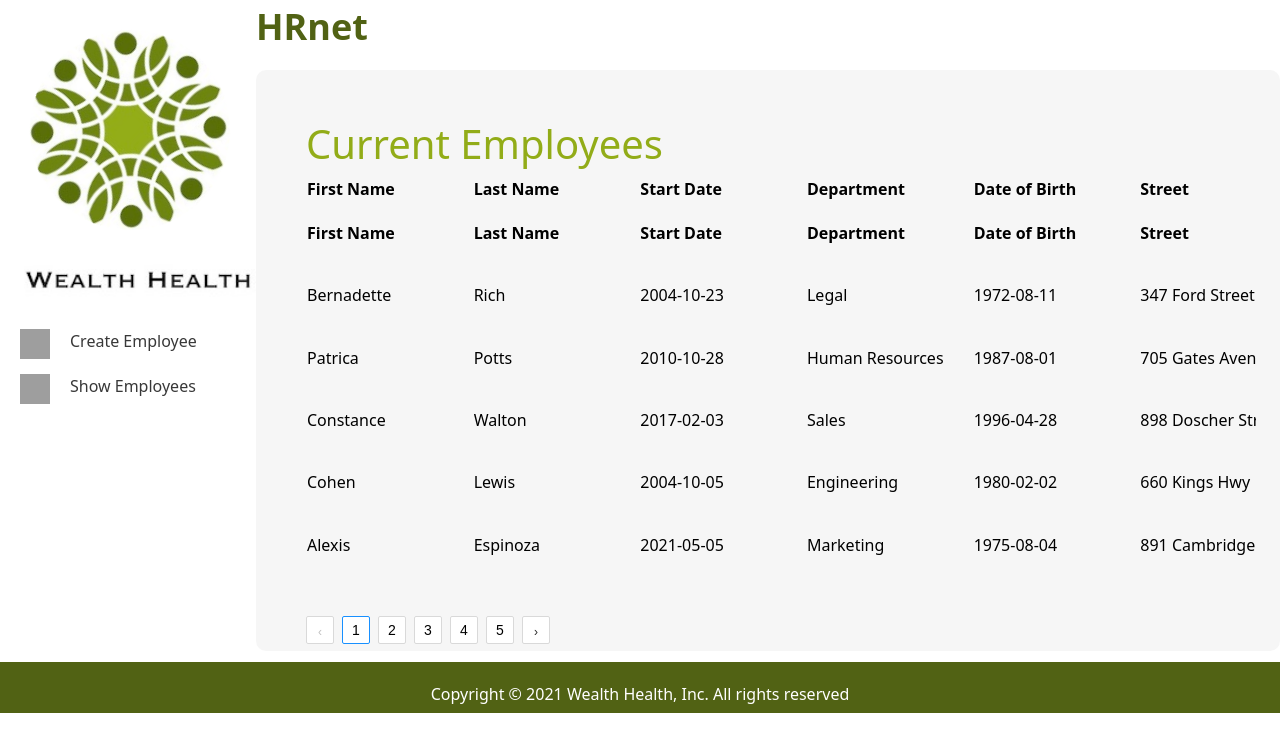
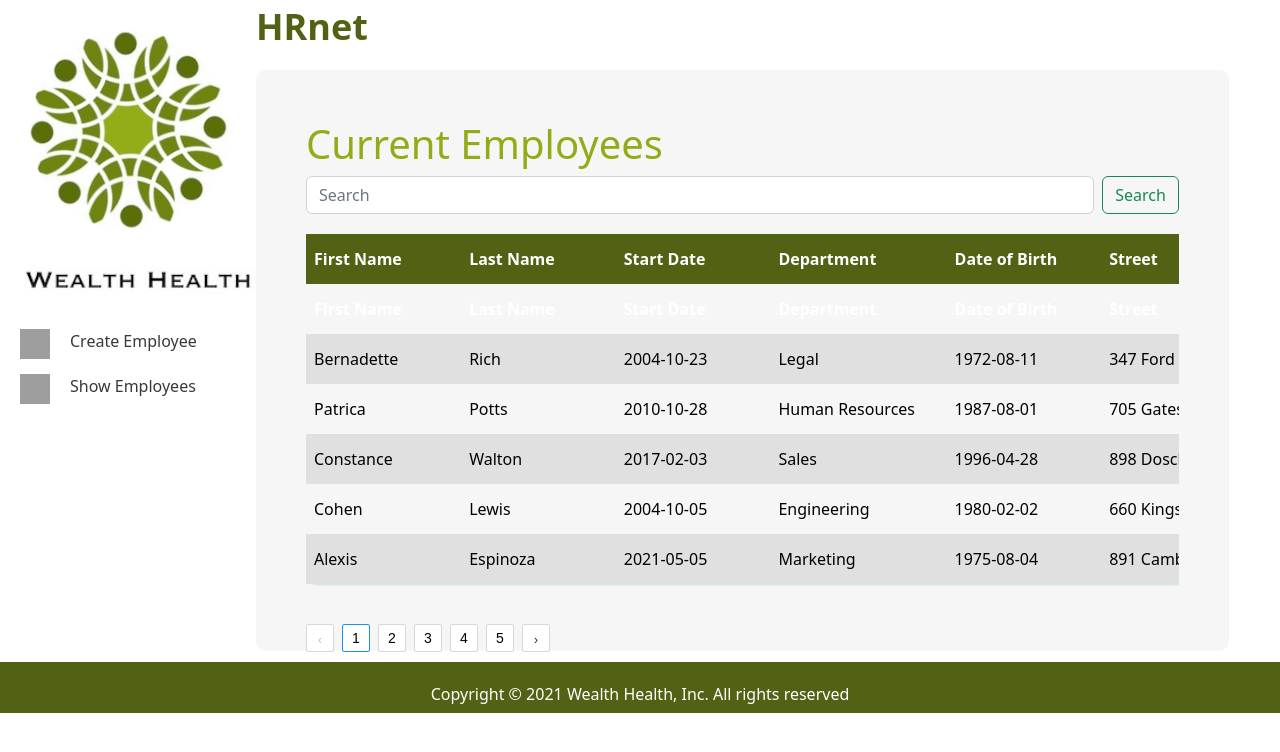
Before and after one commit to A-Amal/AmalAbdelkafi_14_27072022, a React (Create React App) app: page /employees in a window 1280 px wide. Shown: the top 752 px of the page. Built offline with nearby package versions, Linux system fonts and the light colour scheme; grey boxes are pictures that could not be loaded.

Commit message:
ajout de la fonctionnalité search pour le table employee

```diff
--- a/src/App.css
+++ b/src/App.css
@@ -35,6 +35,35 @@
 }
 */
 
-table{
-  height: 400px;
+table {
+  width: 100%;
+  padding: 1em;
+  margin: 20px 0;
+  border-collapse: collapse;
+  box-shadow: 0 1px 2px 0 #c6e8c9;
+  border-radius: 10px;
 }
+
+thead {
+  background-color: #516214;
+  font-size: 16px;
+}
+
+th {
+  text-align: left;
+  padding: 8px;
+  border: 1px solid #ffffff;
+  color: #ffffff;
+}
+td {
+  text-align: left;
+  padding: 8px;
+}
+
+tr {
+  height: 50px;
+}
+
+tr:nth-child(even) {
+  background-color: #e0e0e0;
+}
--- a/src/components/TableEmployees.js
+++ b/src/components/TableEmployees.js
@@ -4,22 +4,24 @@ import "rc-pagination/assets/index.css";
 import cloneDeep from "lodash/cloneDeep";
 import employeesData from "../employees.json"
 import styled from 'styled-components';
-import {useState} from "react";
+import {useRef, useState} from "react";
 import {useDispatch, useSelector} from "react-redux";
 import {employeesSelector} from "../redux/EmployeesSelectors";
 import {useEffect} from "react";
 import {employeesGet} from "../redux/EmployeesActions";
+import throttle from "lodash/throttle";
 
 
-
-
-function TableEmployees(){
-    const data = employeesData
+function TableEmployees() {
+    const dispatch = useDispatch()
+    const {employees} = useSelector(employeesSelector)// Data
+    const [data, setData] = useState(employeesData)
+    const [search, setSearch] = useState('')// Search input
+    const [value, setValue] = useState("");
     const countPerPage = 5;
-    const [value, setValue] = useState("");
-    const [currentPage, setCurrentPage] =useState(1);
+    const [currentPage, setCurrentPage] = useState(1);
     const [collection, setCollection] = useState(
-        cloneDeep(employeesData.slice(0, countPerPage))
+        cloneDeep(data.slice(0, countPerPage))
     );
     const columns = [
         {
@@ -38,7 +40,7 @@ function TableEmployees(){
             title: "Start Date",
             dataIndex: "startDay",
             key: "Start Date",
-            width:100,
+            width: 100,
         },
         {
             title: "Department",
@@ -56,27 +58,27 @@ function TableEmployees(){
             title: "Street",
             dataIndex: "street",
             key: "Street",
-            width: 100,
+            width: 150,
         },
         {
             title: "City",
             dataIndex: "city",
             key: "City",
-            width:100,
+            width: 100,
         },
         {
             title: "State",
             dataIndex: "state",
             key: "State",
-            width:100,
-        },{
+            width: 100,
+        }, {
             title: "Zip Code",
             dataIndex: "zipcode",
             key: "Zip Code",
             width: 100,
         }
     ];
-
+   // let dataTable
     const BodyRow = styled.tr`
       & td {
         transition: all 0.3s;
@@ -97,23 +99,78 @@ function TableEmployees(){
         setCurrentPage(p);
         const to = countPerPage * p;
         const from = to - countPerPage;
+        /*
+        employees.map((ele, cpt)=>setData(data.push(ele)))
+        dataTable = data;
+        console.log(employeesData)
+        console.log(dataTable)*/
         setCollection(cloneDeep(data.slice(from, to)));
     };
-    const dispatch = useDispatch()
-    const {employees} = useSelector(employeesSelector)// Data
+    /**
+     * Search in data
+     * @param employeesData
+     */
+
+    const filterSearch = () => {
+        // Format terms
+        const words = value
+            .toLowerCase()
+            .trim()// Remove whitespace
+            .replace(/[.,/#!$%^&*;:{}=\-_`~()]/g, "")// Remove punctuation
+            .split(' ')
+        // Search method
+        const searchInDate = (date, term) =>
+            (new Date(date)).toLocaleDateString('en-US').toLowerCase().includes(term) ||
+            (new Date(date)).toLocaleDateString('en-US').includes(term)
+        // Search each terms
+        let results ;
+        console.log(value)
+        console.log(data)
+        words.forEach((word) => {
+            console.log(word)
+            results = data.filter((item) => (
+                item.firstName.toLowerCase().includes(word) ||
+                item.lastName.toLowerCase().includes(word) ||
+                searchInDate(item.dateOfBirth, word) ||
+                item.street.toLowerCase().includes(word)||
+                item.city.toLowerCase().includes(word)||
+                item.state.toLowerCase().includes(word)||
+                item.zipcode.toLowerCase().includes(word)||
+                searchInDate(item.startDay, word) ||
+                item.department.toLowerCase().includes(word)
+            ))
+        })
+        console.log(results)
+        setData(results);
+
+    }
+
     useEffect(() => {
-        if(employees.length === 0) {
         dispatch(employeesGet())
-        }
+
+        console.log(value)
+        if (value)
+            filterSearch.current(value);
+
     }, [])
 
-    return(
+    return (
+        <>
+            <div className="search">
+                <form className="d-flex">
+                    <input className="form-control me-2" type="search"
+                           placeholder="Search" aria-label="Search"
+                           value={value}
+                           onChange={e => setValue(e.target.value)}/>
+                        <button className="btn btn-outline-success" type="button" onClick={filterSearch}>Search</button>
+                </form>
+            </div>
             <div className={"table-light"}>
                 <Table
                     columns={columns}
                     data={collection}
                     tableLayout="auto"
-            style={{ width: 950, height: 440 }} scroll={{ x: 1500 } }
+                    style={{ marginBottom:20}} scroll={{x: 1500}}
                     components={components}
                 />
                 <Pagination
@@ -123,6 +180,8 @@ function TableEmployees(){
                     total={data.length}
                 />
             </div>
+        </>
     )
 }
+
 export default TableEmployees
--- a/src/employees.json
+++ b/src/employees.json
@@ -7,7 +7,7 @@
     "street": "347 Ford Street",
     "city": "Williams",
     "state": "Nebraska",
-    "zipcode": 21081,
+    "zipcode": "21081",
     "startDay": "2004-10-23",
     "department": "Legal"
   },
@@ -19,7 +19,7 @@
     "street": "705 Gates Avenue",
     "city": "Homeworth",
     "state": "Minnesota",
-    "zipcode": 26521,
+    "zipcode": "26521",
     "startDay": "2010-10-28",
     "department": "Human Resources"
   },
@@ -31,7 +31,7 @@
     "street": "898 Doscher Street",
     "city": "Hiwasse",
     "state": "Texas",
-    "zipcode": 60082,
+    "zipcode": "60082",
     "startDay": "2017-02-03",
     "department": "Sales"
   },
@@ -43,7 +43,7 @@
     "street": "660 Kings Hwy",
     "city": "Maybell",
     "state": "Kansas",
-    "zipcode": 21330,
+    "zipcode": "21330",
     "startDay": "2004-10-05",
     "department": "Engineering"
   },
@@ -55,7 +55,7 @@
     "street": "891 Cambridge Place",
     "city": "Terlingua",
     "state": "Georgia",
-    "zipcode": 84773,
+    "zipcode": "84773",
     "startDay": "2021-05-05",
     "department": "Marketing"
   },
@@ -67,7 +67,7 @@
     "street": "933 Mill Road",
     "city": "Woodlake",
     "state": "Pennsylvania",
-    "zipcode": 61795,
+    "zipcode": "61795",
     "startDay": "2006-02-03",
     "department": "Engineering"
   },
@@ -79,7 +79,7 @@
     "street": "896 Conway Street",
     "city": "Richville",
     "state": "Washington",
-    "zipcode": 12025,
+    "zipcode": "12025",
     "startDay": "2007-08-27",
     "department": "Legal"
   },
@@ -91,7 +91,7 @@
     "street": "543 Division Avenue",
     "city": "Loyalhanna",
     "state": "Puerto Rico",
-    "zipcode": 66035,
+    "zipcode": "66035",
     "startDay": "2001-01-19",
     "department": "Engineering"
   },
@@ -103,7 +103,7 @@
     "street": "443 Madison Place",
     "city": "Bannock",
     "state": "Iowa",
-    "zipcode": 30638,
+    "zipcode": "30638",
     "startDay": "2010-06-20",
     "department": "Engineering"
   },
@@ -115,7 +115,7 @@
     "street": "770 Garland Court",
     "city": "Santel",
     "state": "Maryland",
-    "zipcode": 29743,
+    "zipcode": "29743",
     "startDay": "2002-11-20",
     "department": "Engineering"
   },
@@ -127,7 +127,7 @@
     "street": "194 Poplar Street",
     "city": "Thermal",
     "state": "Marshall Islands",
-    "zipcode": 92768,
+    "zipcode": "92768",
     "startDay": "2013-11-30",
     "department": "Engineering"
   },
@@ -139,7 +139,7 @@
     "street": "586 Rutherford Place",
     "city": "Vernon",
     "state": "New Mexico",
-    "zipcode": 84242,
+    "zipcode": "84242",
     "startDay": "2011-01-30",
     "department": "Human Resources"
   },
@@ -151,7 +151,7 @@
     "street": "894 Seaview Avenue",
     "city": "Rosewood",
     "state": "Louisiana",
-    "zipcode": 83469,
+    "zipcode": "83469",
     "startDay": "2007-07-28",
     "department": "Engineering"
   },
@@ -163,7 +163,7 @@
     "street": "258 Batchelder Street",
     "city": "Soudan",
     "state": "New York",
-    "zipcode": 17656,
+    "zipcode": "17656",
     "startDay": "2012-03-17",
     "department": "Marketing"
   },
@@ -175,7 +175,7 @@
     "street": "596 Dean Street",
     "city": "Freeburn",
     "state": "Idaho",
-    "zipcode": 54070,
+    "zipcode": "54070",
     "startDay": "2019-01-19",
     "department": "Engineering"
   },
@@ -187,7 +187,7 @@
     "street": "371 Mayfair Drive",
     "city": "Zortman",
     "state": "American Samoa",
-    "zipcode": 94817,
+    "zipcode": "94817",
     "startDay": "2008-09-17",
     "department": "Legal"
   },
@@ -199,7 +199,7 @@
     "street": "752 Lott Place",
     "city": "Kent",
     "state": "Utah",
-    "zipcode": 45721,
+    "zipcode": "45721",
     "startDay": "2014-01-02",
     "department": "Marketing"
   },
@@ -211,7 +211,7 @@
     "street": "485 Kingsway Place",
     "city": "Valle",
     "state": "Oregon",
-    "zipcode": 57893,
+    "zipcode": "57893",
     "startDay": "2020-09-27",
     "department": "Marketing"
   },
@@ -223,7 +223,7 @@
     "street": "880 Delevan Street",
     "city": "Nogal",
     "state": "Colorado",
-    "zipcode": 65219,
+    "zipcode": "65219",
     "startDay": "2010-08-15",
     "department": "Marketing"
   },
@@ -235,7 +235,7 @@
     "street": "165 Dunne Place",
     "city": "Glenshaw",
     "state": "Wyoming",
-    "zipcode": 29719,
+    "zipcode": "29719",
     "startDay": "2008-05-28",
     "department": "Sales"
   },
@@ -247,7 +247,7 @@
     "street": "199 Vandervoort Place",
     "city": "Moscow",
     "state": "North Dakota",
-    "zipcode": 19058,
+    "zipcode": "19058",
     "startDay": "2000-06-20",
     "department": "Sales"
   }
--- a/src/pages/Employees.js
+++ b/src/pages/Employees.js
@@ -8,13 +8,11 @@ function Employees(){
     return(
         <div className={"home"}>
             <HRnet/>
-            <div className="container"  style={{ padding:50 }}>
+            <div className="container"  style={{ padding:50}}>
                 <div className="col-md-10">
                     <h1 className="text-start text-color">Current Employees</h1>
                 </div>
                 <TableEmployees/>
-
-
             </div>
         </div>
 
--- a/src/styles/Home.css
+++ b/src/styles/Home.css
@@ -3,13 +3,12 @@
     height: 100%;
 }
 .container{
-    width:100%;
+    width:95%;
     height: 581px;
     background-color: #ebebeb70;
     border-radius: 10px;
-    margin-top: 20px;
+    margin: 20px auto 11px 0;
     padding: 20px;
-    margin-bottom: 11px
 }
 .address{
     border-radius: 10px;
```
Lines whose indentation alone changed are shown as unchanged.
